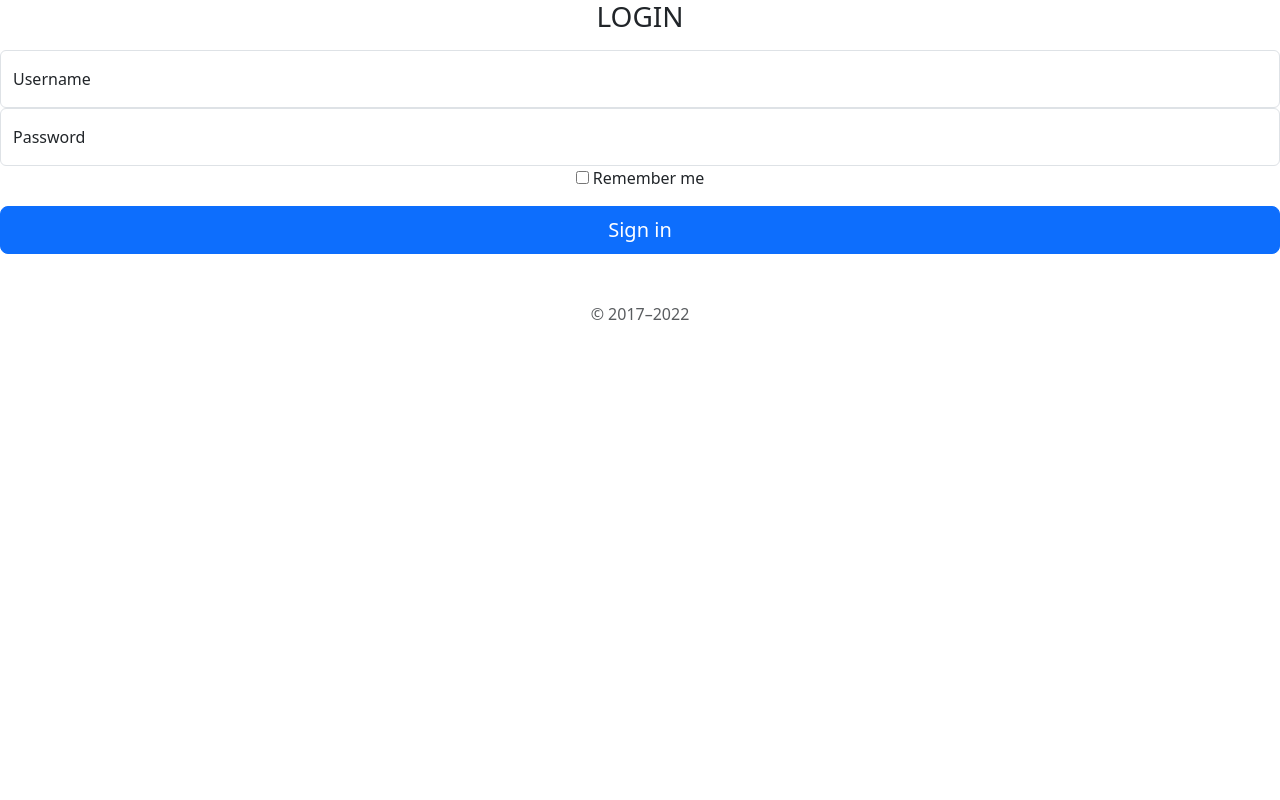
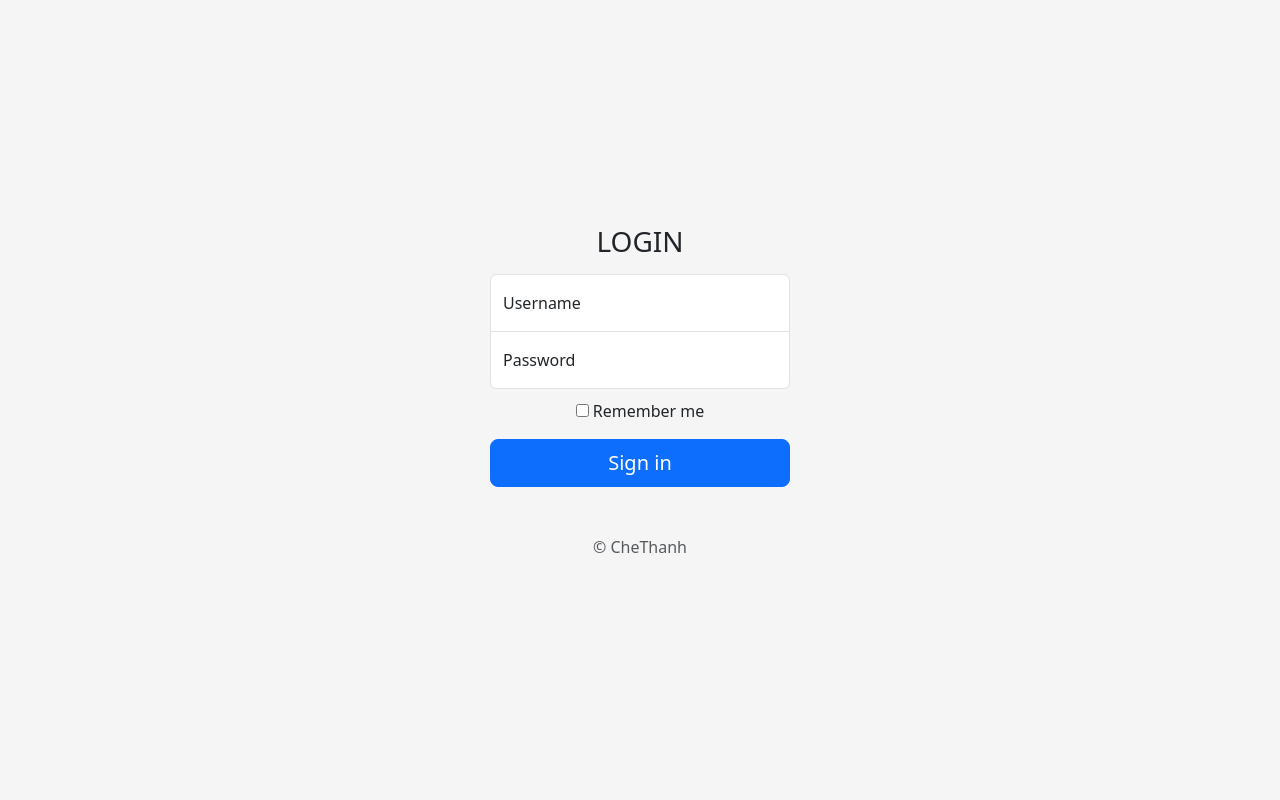
Before and after one commit to LeCheThanh/WebsitePerfume, a PHP site: page /admin/login.php in a window 1280 px wide. Run offline with PHP 8.4, Linux system fonts and the light colour scheme; some libraries are stand-ins or nearby versions.

Commit message:
style login_form

```diff
--- a/admin/assets/sytle.css
+++ b/admin/assets/sytle.css
@@ -0,0 +1,33 @@
+html,
+body {
+  height: 100%;
+}
+
+body {
+  display: flex;
+  align-items: center;
+  padding-top: 40px;
+  padding-bottom: 40px;
+  background-color: #f5f5f5;
+}
+
+.form-signin {
+  max-width: 330px;
+  padding: 15px;
+}
+
+.form-signin .form-floating:focus-within {
+  z-index: 2;
+}
+
+.form-signin input[type="text"] {
+  margin-bottom: -1px;
+  border-bottom-right-radius: 0;
+  border-bottom-left-radius: 0;
+}
+
+.form-signin input[type="password"] {
+  margin-bottom: 10px;
+  border-top-left-radius: 0;
+  border-top-right-radius: 0;
+}
--- a/admin/login.php
+++ b/admin/login.php
@@ -19,11 +19,12 @@
     <meta name="viewport" content="width=device-width, initial-scale=1.0">
     <link href="https://cdn.jsdelivr.net/npm/bootstrap@5.3.0-alpha1/dist/css/bootstrap.min.css" rel="stylesheet" integrity="sha384-GLhlTQ8iRABdZLl6O3oVMWSktQOp6b7In1Zl3/Jr59b6EGGoI1aFkw7cmDA6j6gD" crossorigin="anonymous">
     <script src="https://cdn.jsdelivr.net/npm/bootstrap@5.3.0-alpha1/dist/js/bootstrap.bundle.min.js" integrity="sha384-w76AqPfDkMBDXo30jS1Sgez6pr3x5MlQ1ZAGC+nuZB+EYdgRZgiwxhTBTkF7CXvN" crossorigin="anonymous"></script>
+    <link rel="stylesheet" href="../admin/assets/sytle.css">
     <title>Document</title>
 </head>
 <body class="text-center">
 <main class="form-signin w-100 m-auto">
-  <form action="login.php" method="post" id="login-form">
+  <form id="login-form">  <!--action="login.php" method="post"-->
     <h1 class="h3 mb-3 fw-normal">LOGIN</h1>
     <span>
         <?php
@@ -48,7 +49,7 @@
       </label>
     </div>
     <button class="w-100 btn btn-lg btn-primary" type="submit">Sign in</button>
-    <p class="mt-5 mb-3 text-muted">© 2017–2022</p>
+    <p class="mt-5 mb-3 text-muted">© CheThanh</p>
   </form>
 </main>
  <script src="https://unpkg.com/sweetalert/dist/sweetalert.min.js"></script>
```
